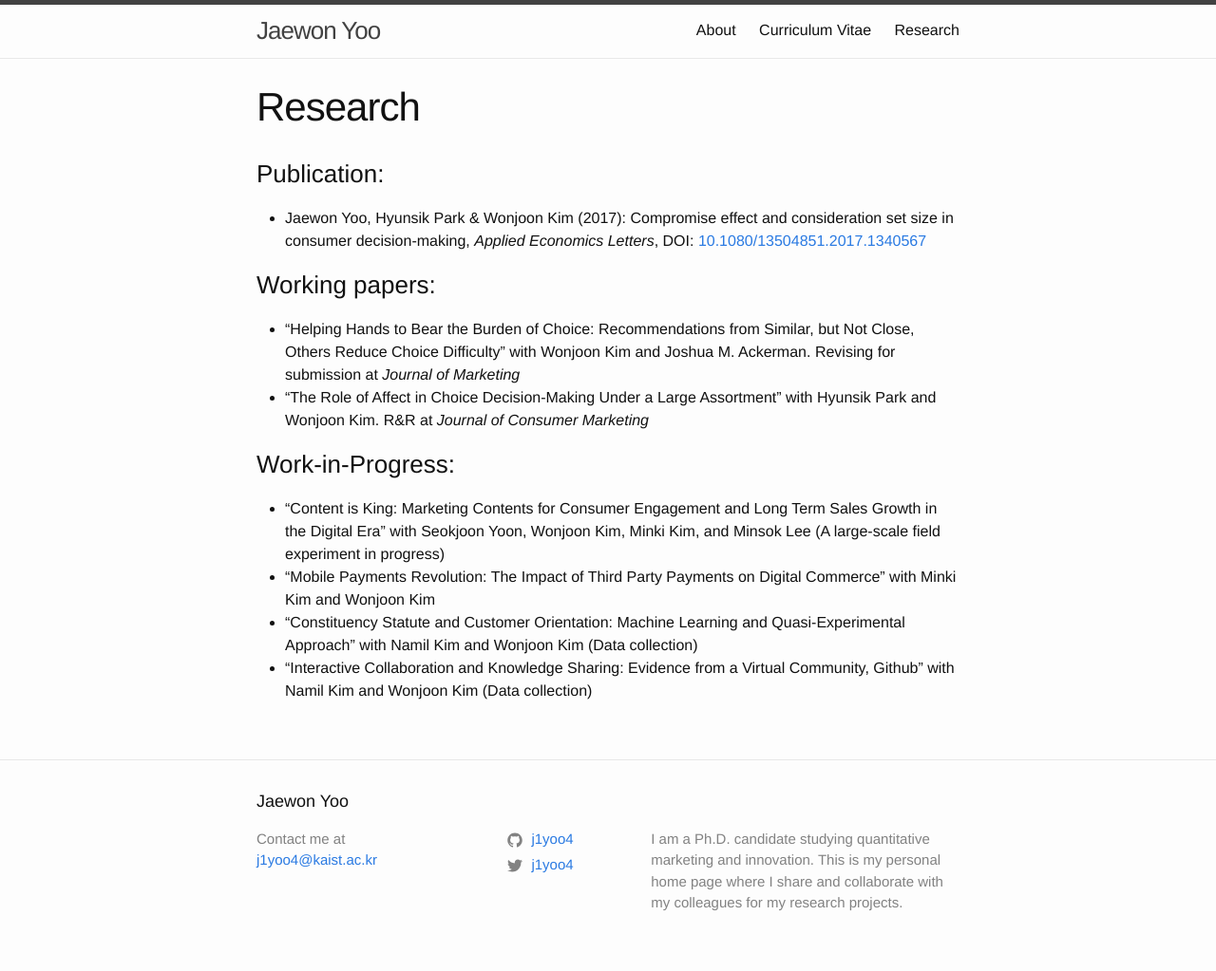
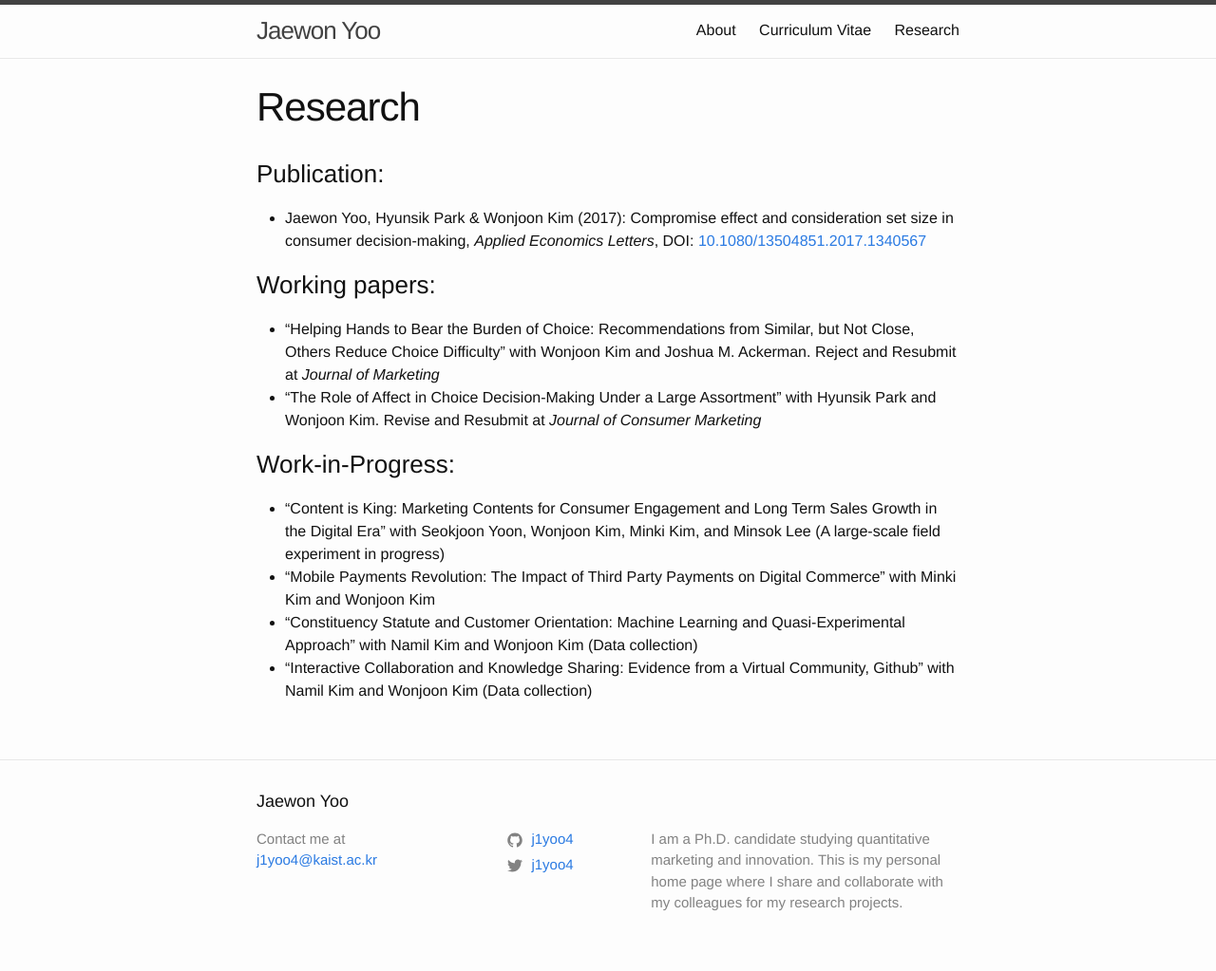
Before and after one commit to j1yoo/j1yoo.github.io, a Jekyll site: the page built from research.markdown, in a window 1280 px wide. Shown: the whole page at 95% size. Built offline with Jekyll 4.4.1, drawn with Linux system fonts in a browser that asks for light colours.

Commit message:
Update research.markdown

```diff
--- a/research.markdown
+++ b/research.markdown
@@ -8,8 +8,8 @@ permalink: /research/
 * Jaewon Yoo, Hyunsik Park & Wonjoon Kim (2017): Compromise effect and consideration set size in consumer decision-making, _Applied Economics Letters_, DOI: [10.1080/13504851.2017.1340567](http://www.tandfonline.com/eprint/V8pJpbkifrmSYGffu7CQ/full)
 
 ### Working papers:
-* "Helping Hands to Bear the Burden of Choice: Recommendations from Similar, but Not Close, Others Reduce Choice Difficulty" with Wonjoon Kim and Joshua M. Ackerman. Revising for submission at _Journal of Marketing_
-* "The Role of Affect in Choice Decision-Making Under a Large Assortment" with Hyunsik Park and Wonjoon Kim. R&R at _Journal of Consumer Marketing_
+* "Helping Hands to Bear the Burden of Choice: Recommendations from Similar, but Not Close, Others Reduce Choice Difficulty" with Wonjoon Kim and Joshua M. Ackerman. Reject and Resubmit at _Journal of Marketing_
+* "The Role of Affect in Choice Decision-Making Under a Large Assortment" with Hyunsik Park and Wonjoon Kim. Revise and Resubmit at _Journal of Consumer Marketing_
 
 ### Work-in-Progress:
 * "Content is King: Marketing Contents for Consumer Engagement and Long Term Sales Growth in the Digital Era" with Seokjoon Yoon, Wonjoon Kim, Minki Kim, and Minsok Lee (A large-scale field experiment in progress)
```
